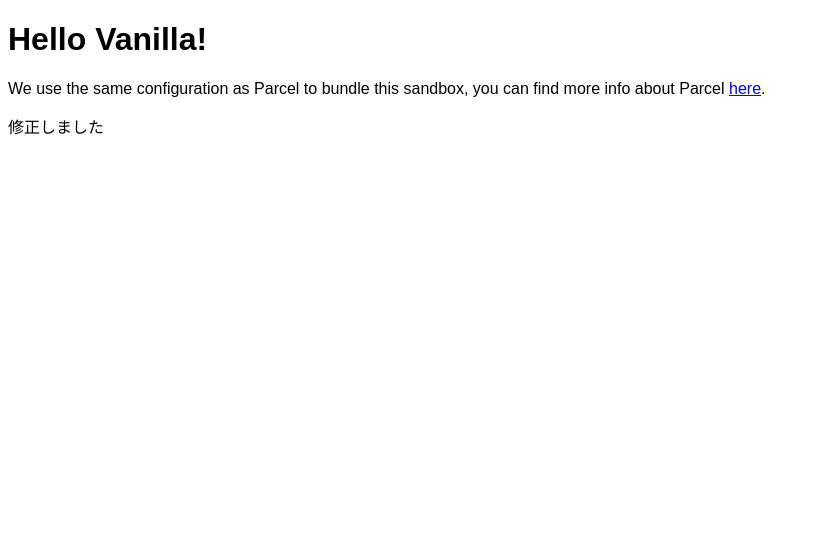
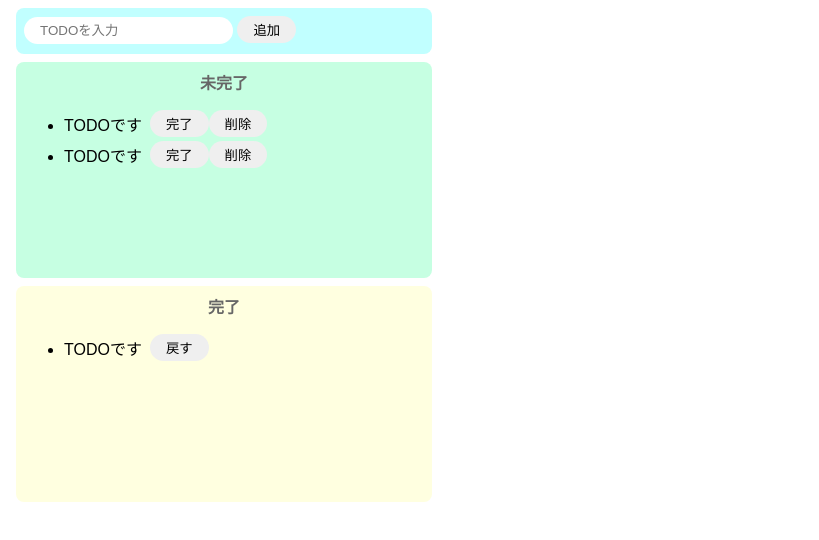
Before and after one commit to kame7755/codesandbox-test, a website built with Parcel: page index.html in a window 1280 px wide. Shown: the whole page, without its empty margins (0-819 px from the left). Built offline with nearby package versions, Linux system fonts and the light colour scheme.

Commit message:
javascriptでtodoアプリを作成した

```diff
--- a/index.html
+++ b/index.html
@@ -1,13 +1,39 @@
 <!DOCTYPE html>
 <html>
   <head>
-    <title>Parcel Sandbox</title>
+    <title>TODO(JS)</title>
     <meta charset="UTF-8" />
   </head>
 
   <body>
-    <div id="app"></div>
-    <p>修正しました</p>
+    <div class="input-area">
+      <input id="add-text" placeholder="TODOを入力" />
+      <button id="add-button">追加</button>
+    </div>
+    <div class="incomplete-area">
+      <p class="title">未完了</p>
+      <ul id="incomplete-list">
+        <div class="list-row">
+          <li>TODOです</li>
+          <button>完了</button>
+          <button>削除</button>
+        </div>
+        <div class="list-row">
+          <li>TODOです</li>
+          <button>完了</button>
+          <button>削除</button>
+        </div>
+      </ul>
+    </div>
+    <div class="complete-area">
+      <p class="title">完了</p>
+      <ul id="complete-list">
+        <div class="list-row">
+          <li>TODOです</li>
+          <button>戻す</button>
+        </div>
+      </ul>
+    </div>
     <script src="src/index.js"></script>
   </body>
 </html>
--- a/src/index.js
+++ b/src/index.js
@@ -1,10 +1,83 @@
 import "./styles.css";
 
-document.getElementById("app").innerHTML = `
-<h1>Hello Vanilla!</h1>
-<div>
-  We use the same configuration as Parcel to bundle this sandbox, you can find more
-  info about Parcel
-  <a href="https://parceljs.org" target="_blank" rel="noopener noreferrer">here</a>.
-</div>
-`;
+const onClickAdd = () => {
+  // テキストボックスの値を取得し、初期化する
+  const inputText = document.getElementById("add-text").value;
+  document.getElementById("add-text").value = "";
+
+  createIncompleteList(inputText);
+};
+
+//未完了リストから指定の要素を削除
+const deleteFromIncompleteList = (target) => {
+  document.getElementById("incomplete-list").removeChild(target);
+};
+
+//未完了リストに追加する関数
+const createIncompleteList = (text) => {
+  //div生成
+  const div = document.createElement("div");
+  div.className = "list-row";
+
+  //liタグ生成
+  const li = document.createElement("li");
+  li.innerText = text;
+
+  //button(完了)タグを作成
+  const completeButton = document.createElement("button");
+  completeButton.innerText = "完了";
+  completeButton.addEventListener("click", () => {
+    deleteFromIncompleteList(completeButton.parentNode);
+    //完了リストに追加する要素
+    const addTarget = completeButton.parentNode;
+    //TODO内容テキストを取得
+    const text = addTarget.firstElementChild.innerText;
+
+    //div以下を初期化
+    addTarget.textContent = null;
+
+    //liタグを作成
+    const li = document.createElement("li");
+    li.innerText = text;
+
+    //buutonタグを作成
+    const backButton = document.createElement("button");
+    backButton.innerText = "戻す";
+    backButton.addEventListener("click", () => {
+      //押された戻すボタンの親タグ（div）を完了リストから削除
+      const deleteTarget = backButton.parentNode;
+      document.getElementById("complete-list").removeChild(deleteTarget);
+
+      //テキスト取得
+      const text = backButton.parentNode.firstElementChild.innerText;
+      createIncompleteList(text);
+    });
+
+    //divタグの子要素に各要素を設定
+    addTarget.appendChild(li);
+    addTarget.appendChild(backButton);
+
+    //完了リストに追加
+    document.getElementById("complete-list").appendChild(addTarget);
+  });
+
+  //button(削除)タグを作成
+  const deleteButton = document.createElement("button");
+  deleteButton.innerText = "削除";
+  deleteButton.addEventListener("click", () => {
+    //　押された削除ボタンの親だぐ（div）を未完了リストから削除
+    deleteFromIncompleteList(deleteButton.parentNode);
+  });
+
+  //divタグの子要素に各要素を設定s
+  div.appendChild(li);
+  div.appendChild(completeButton);
+  div.appendChild(deleteButton);
+
+  //未完了リストに追加
+  document.getElementById("incomplete-list").appendChild(div);
+};
+
+document
+  .getElementById("add-button")
+  .addEventListener("click", () => onClickAdd());
--- a/src/styles.css
+++ b/src/styles.css
@@ -1,3 +1,66 @@
 body {
   font-family: sans-serif;
 }
+
+input {
+  border-radius: 16px;
+  border: none;
+  padding: 6px 16px;
+  outline: none;
+}
+
+button {
+  border-radius: 16px;
+  border: none;
+  padding: 4px 16px;
+}
+
+button:hover {
+  background-color: #ff7fff;
+  color: #fff;
+  cursor: pointer;
+}
+
+li {
+  margin-right: 8px;
+}
+
+.input-area {
+  background-color: #c1ffff;
+  width: 400px;
+  height: 30px;
+  padding: 8px;
+  margin: 8px;
+  border-radius: 8px;
+}
+
+.incomplete-area {
+  background-color: #c6ffe2;
+  width: 400px;
+  height: 200px;
+  padding: 8px;
+  margin: 8px;
+  border-radius: 8px;
+}
+
+.complete-area {
+  background-color: #ffffe0;
+  width: 400px;
+  height: 200px;
+  padding: 8px;
+  margin: 8px;
+  border-radius: 8px;
+}
+
+.title {
+  text-align: center;
+  margin-top: 0;
+  font-weight: bold;
+  color: #666;
+}
+
+.list-row {
+  display: flex;
+  align-items: center;
+  padding-bottom: 4px;
+}
```
